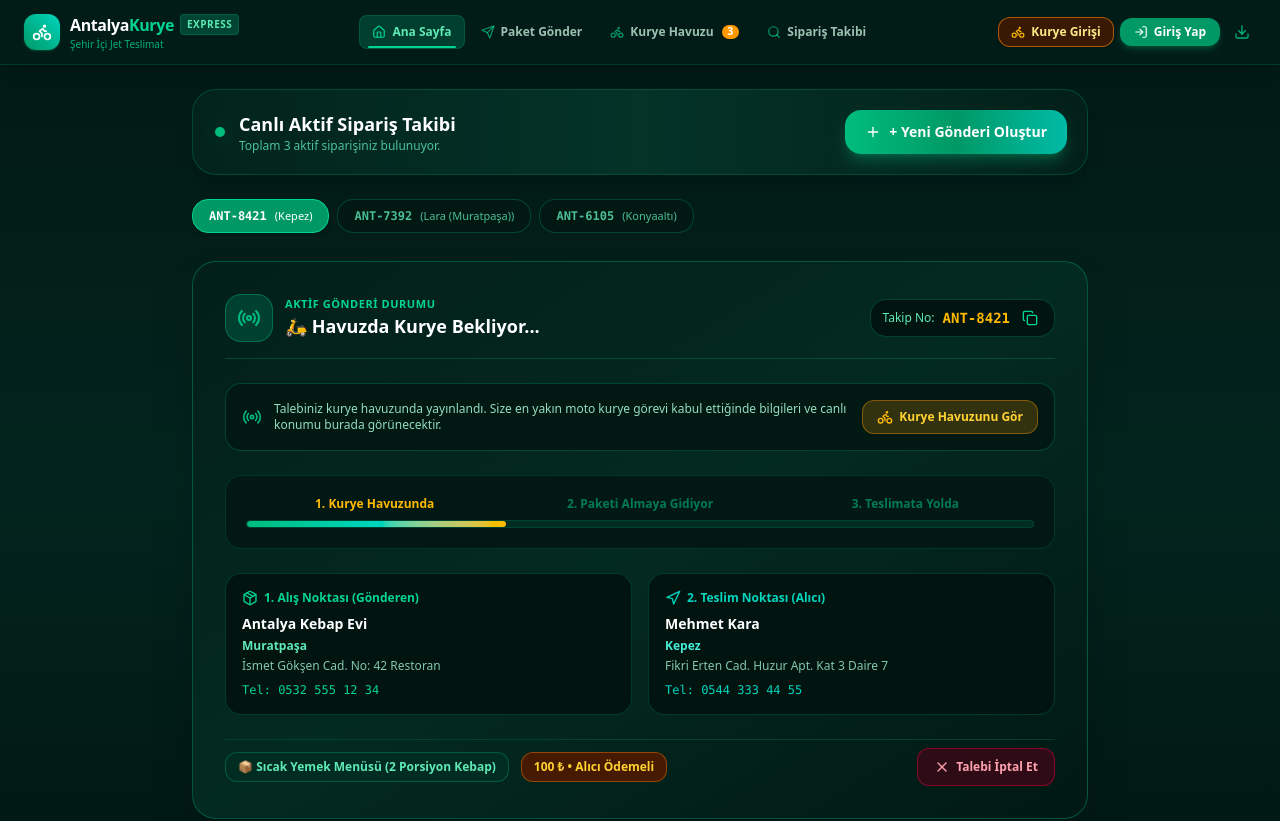
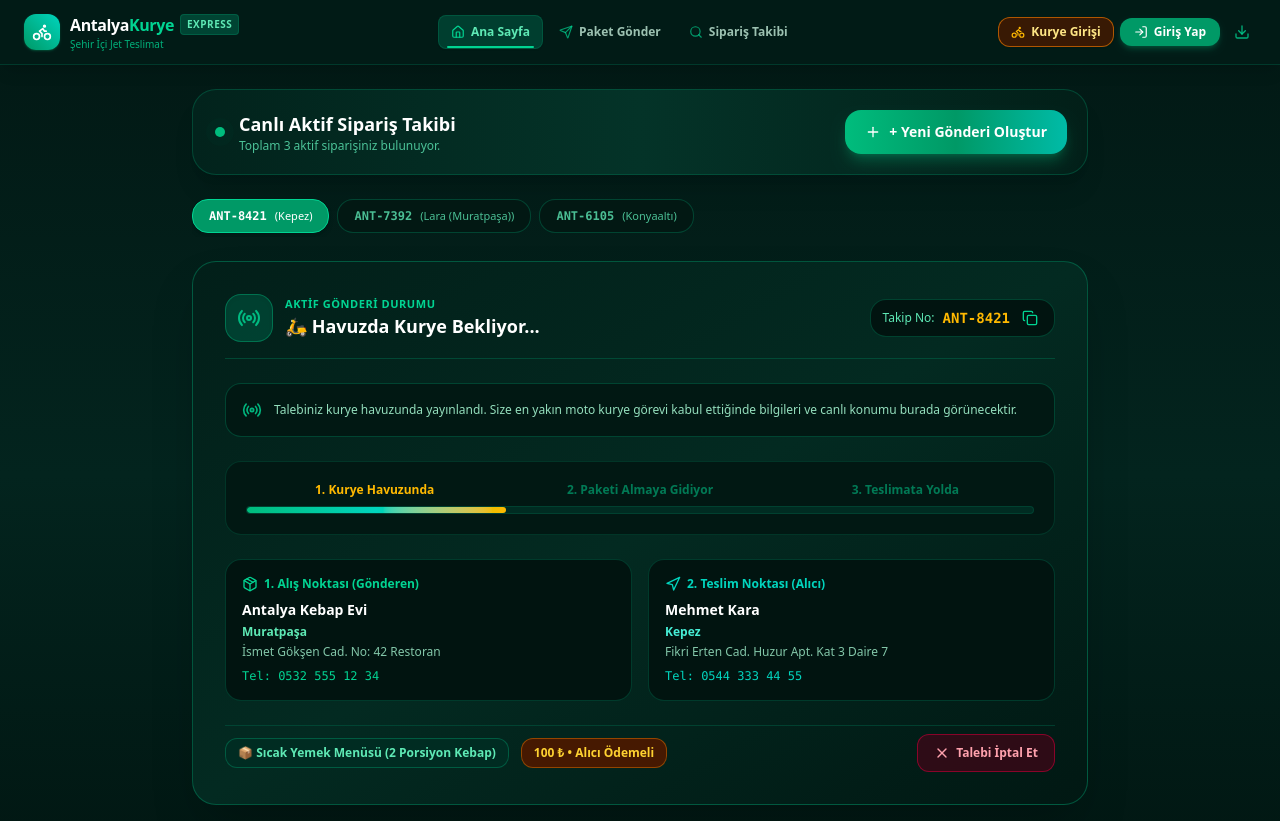
Before and after one commit to cantalyacanta-wq/Yeniteslimat, a React (Vite) app: page / in a window 1280 px wide. Shown: the top 821 px of the page. Built offline with nearby package versions, Linux system fonts and the light colour scheme.

Commit message:
feat: restrict courier pool access to authorized users
Implement role-based access control for the courier pool by removing it from the public navbar and adding an authentication wall in the main view. Updated local storage keys to v7 to reset state.

```diff
--- a/src/App.tsx
+++ b/src/App.tsx
@@ -11,7 +11,7 @@ import { AuthModal } from './components/AuthModal';
 import { Bike, ShieldCheck, Zap } from 'lucide-react';
 
 const MainContent: React.FC = () => {
-  const { currentView } = useDelivery();
+  const { currentView, currentUser, setCurrentView, openAuthModal } = useDelivery();
 
   return (
     <div className="w-full max-w-full overflow-hidden">
@@ -26,7 +26,39 @@ const MainContent: React.FC = () => {
       {currentView !== 'home' && (
         <main className="w-full max-w-6xl mx-auto px-2 sm:px-4 md:px-6 py-4 sm:py-6">
           {currentView === 'customer' && <CustomerRequestForm />}
-          {currentView === 'courier' && <CourierPool />}
+          {currentView === 'courier' && (
+            currentUser.role === 'courier' || currentUser.role === 'admin' ? (
+              <CourierPool />
+            ) : (
+              <div className="max-w-md mx-auto my-12 p-8 bg-[#021f19] border border-emerald-800/80 rounded-3xl text-center space-y-4 text-white shadow-2xl">
+                <div className="w-14 h-14 rounded-2xl bg-amber-500/20 border border-amber-500/40 text-amber-400 mx-auto flex items-center justify-center">
+                  <Bike className="w-7 h-7" />
+                </div>
+                <div className="space-y-1.5">
+                  <h3 className="text-lg font-extrabold text-white">Kurye Yetkisi Gerekli</h3>
+                  <p className="text-xs text-emerald-300/80">
+                    Kurye havuzu ve anlık görevler sadece kayıtlı moto kuryelerimiz ve yöneticiler içindir.
+                  </p>
+                </div>
+                <div className="flex flex-col gap-2 pt-2">
+                  <button
+                    type="button"
+                    onClick={() => openAuthModal('courier_login')}
+                    className="w-full py-2.5 bg-gradient-to-r from-emerald-600 to-teal-500 hover:from-emerald-500 hover:to-teal-400 text-white font-extrabold text-xs rounded-xl transition shadow-md cursor-pointer"
+                  >
+                    Kurye Girişi Yap
+                  </button>
+                  <button
+                    type="button"
+                    onClick={() => setCurrentView('home')}
+                    className="w-full py-2.5 bg-[#011410] hover:bg-[#02241d] text-emerald-300 font-bold text-xs rounded-xl transition border border-emerald-800/60 cursor-pointer"
+                  >
+                    Ana Sayfaya Dön
+                  </button>
+                </div>
+              </div>
+            )
+          )}
           {currentView === 'tracker' && <OrderTracker />}
           {currentView === 'admin' && <AdminManagement />}
           {currentView === 'history' && <OrderHistory />}
--- a/src/components/HeroIntro.tsx
+++ b/src/components/HeroIntro.tsx
@@ -309,21 +309,11 @@ export const HeroIntro: React.FC = () => {
               </a>
             </div>
           ) : (
-            <div className="p-4 rounded-2xl bg-[#011813] border border-emerald-800/60 flex flex-col sm:flex-row sm:items-center justify-between gap-3 text-xs text-emerald-200/90">
-              <div className="flex items-center gap-3">
-                <Radio className="w-5 h-5 text-emerald-400 animate-pulse shrink-0" />
-                <span>
-                  Talebiniz kurye havuzunda yayınlandı. Size en yakın moto kurye görevi kabul ettiğinde bilgileri ve canlı konumu burada görünecektir.
-                </span>
-              </div>
-              <button
-                type="button"
-                onClick={() => setCurrentView('courier')}
-                className="px-3.5 py-2 bg-amber-500/20 hover:bg-amber-500/30 text-amber-300 border border-amber-500/40 rounded-xl text-xs font-bold transition flex items-center justify-center gap-1.5 shrink-0 cursor-pointer"
-              >
-                <Bike className="w-4 h-4 text-amber-400" />
-                <span>Kurye Havuzunu Gör</span>
-              </button>
+            <div className="p-4 rounded-2xl bg-[#011813] border border-emerald-800/60 flex items-center gap-3 text-xs text-emerald-200/90">
+              <Radio className="w-5 h-5 text-emerald-400 animate-pulse shrink-0" />
+              <span>
+                Talebiniz kurye havuzunda yayınlandı. Size en yakın moto kurye görevi kabul ettiğinde bilgileri ve canlı konumu burada görünecektir.
+              </span>
             </div>
           )}
 
--- a/src/components/Navbar.tsx
+++ b/src/components/Navbar.tsx
@@ -92,17 +92,10 @@ export const Navbar: React.FC = () => {
       ];
     }
 
-    // Default Customer / Visitor view
+    // Default Customer / Visitor view (Customers cannot access Courier Pool)
     return [
       { id: 'home', label: 'Ana Sayfa', icon: Home, badge: null, badgeColor: '' },
       { id: 'customer', label: 'Paket Gönder', icon: Send, badge: null, badgeColor: '' },
-      {
-        id: 'courier',
-        label: 'Kurye Havuzu',
-        icon: Bike,
-        badge: activeStats.poolCount > 0 ? activeStats.poolCount : null,
-        badgeColor: 'bg-amber-500 text-white font-extrabold animate-pulse',
-      },
       { id: 'tracker', label: 'Sipariş Takibi', icon: Search, badge: null, badgeColor: '' },
     ];
   }, [currentUser.role, activeStats.poolCount]);
--- a/src/context/DeliveryContext.tsx
+++ b/src/context/DeliveryContext.tsx
@@ -73,11 +73,11 @@ interface DeliveryContextType {
 
 const DeliveryContext = createContext<DeliveryContextType | undefined>(undefined);
 
-// Persistent Local Database Keys (v6 - clean state, locked address support & browser history sync)
-const STORAGE_ORDERS_KEY = 'antalya_kurye_database_v6_orders';
-const STORAGE_USERS_KEY = 'antalya_kurye_database_v6_users';
-const STORAGE_ACTIVE_USER_ID_KEY = 'antalya_kurye_database_v6_active_user_id';
-const STORAGE_CURRENT_VIEW_KEY = 'antalya_kurye_database_v6_current_view';
+// Persistent Local Database Keys (v7 - clean state, locked address support & strict courier pool isolation)
+const STORAGE_ORDERS_KEY = 'antalya_kurye_database_v7_orders';
+const STORAGE_USERS_KEY = 'antalya_kurye_database_v7_users';
+const STORAGE_ACTIVE_USER_ID_KEY = 'antalya_kurye_database_v7_active_user_id';
+const STORAGE_CURRENT_VIEW_KEY = 'antalya_kurye_database_v7_current_view';
 
 // Helper to safely determine initial view from URL hash or localStorage
 const getInitialView = (): 'home' | 'customer' | 'courier' | 'tracker' | 'history' | 'profile' => {
```
